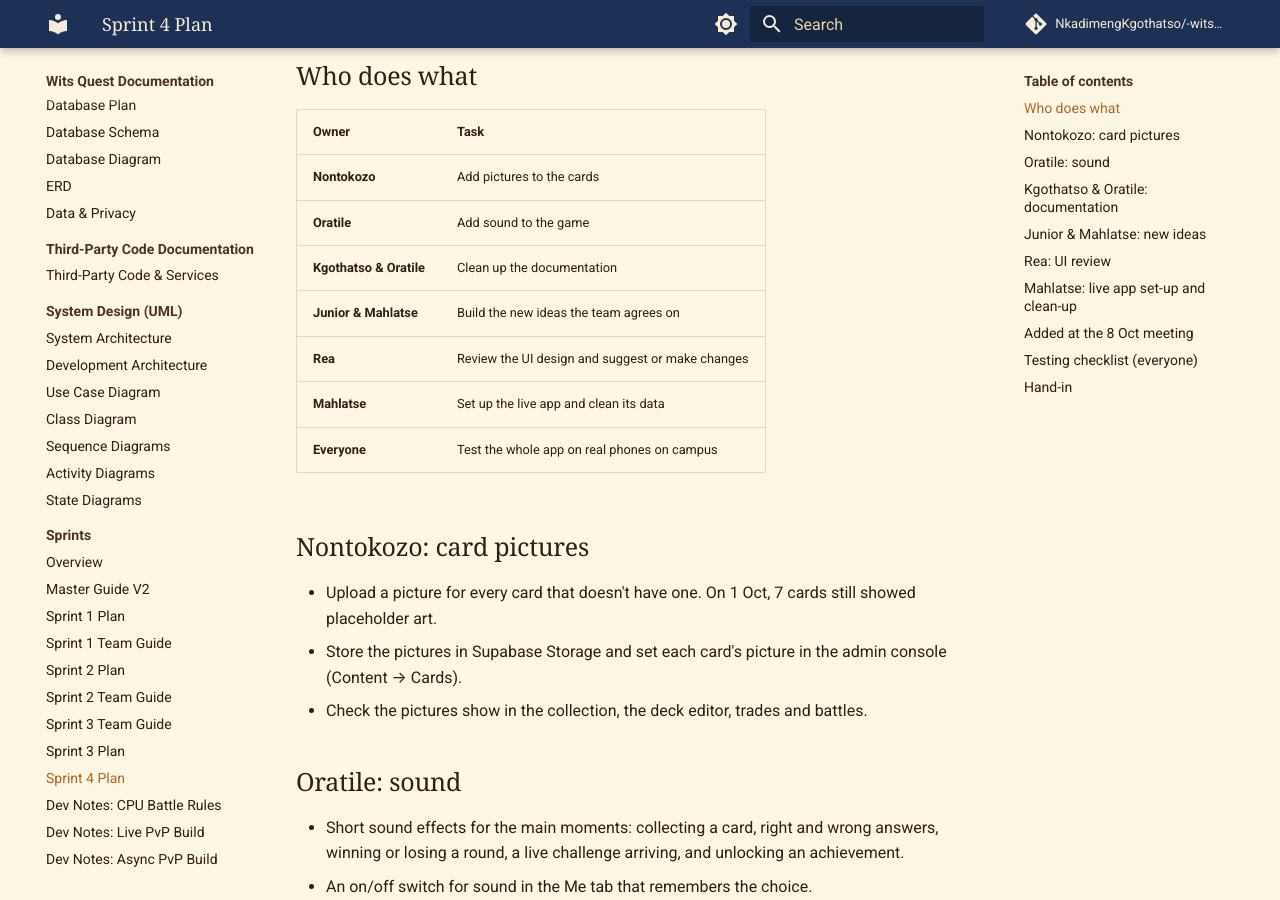
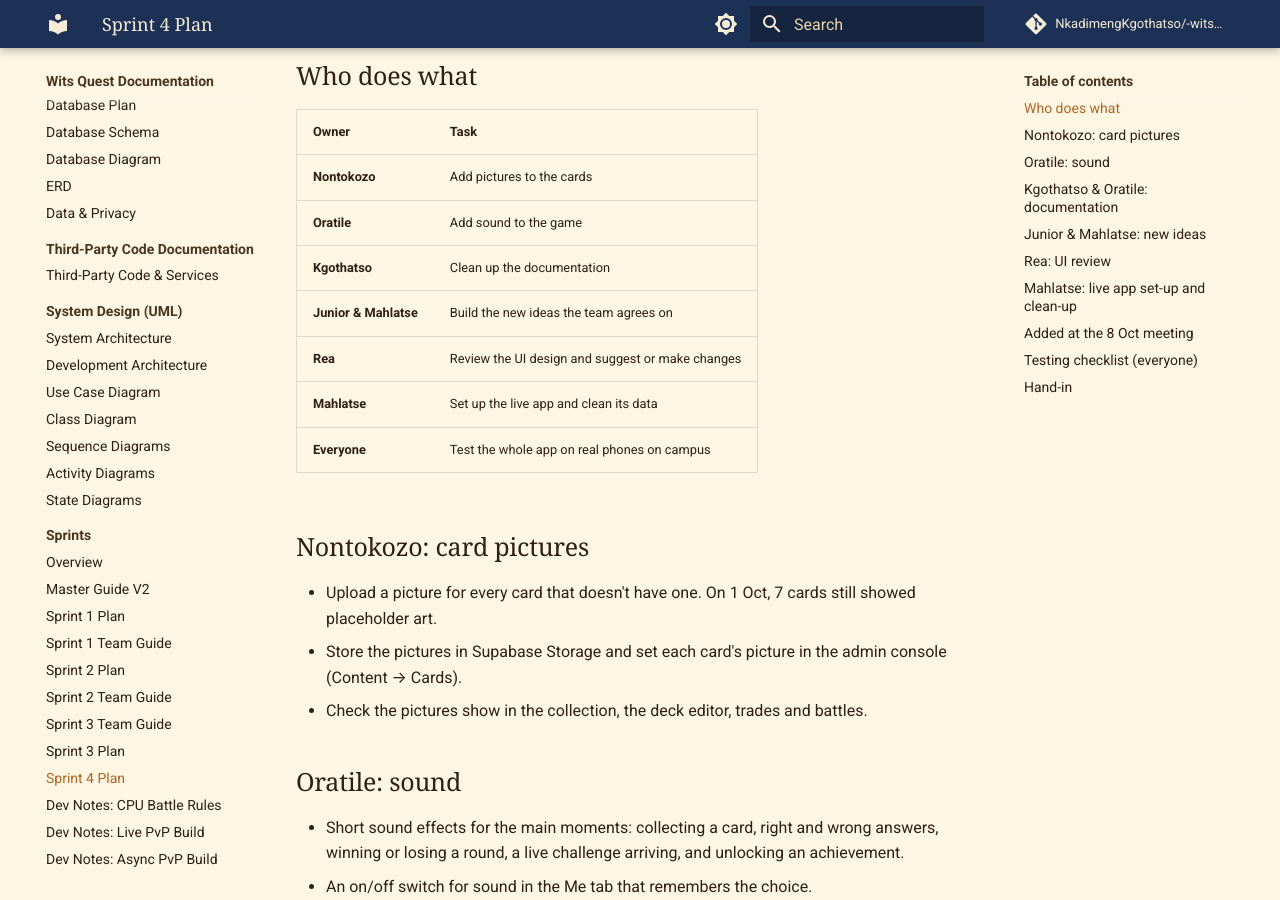
Before and after one commit to NkadimengKgothatso/-wits-quest, an MkDocs documentation site: the page built from docs/sprints/SPRINT4_PLAN.md, in a window 1280 px wide and 900 px high, scrolled down 348 px. Built offline with MkDocs 1.6.1 and Material for MkDocs 9.7.7, drawn with Linux system fonts in a browser that asks for light colours; comment, search, counter and statistics services are not loaded.

Commit message:
Update task ownership in SPRINT4_PLAN.md

```diff
--- a/docs/sprints/SPRINT4_PLAN.md
+++ b/docs/sprints/SPRINT4_PLAN.md
@@ -14,7 +14,7 @@ For the features built this sprint, see [Features by Sprint](../project/sprint-f
 | :--- | :--- |
 | **Nontokozo** | Add pictures to the cards |
 | **Oratile** | Add sound to the game |
-| **Kgothatso & Oratile** | Clean up the documentation |
+| **Kgothatso** | Clean up the documentation |
 | **Junior & Mahlatse** | Build the new ideas the team agrees on |
 | **Rea** | Review the UI design and suggest or make changes |
 | **Mahlatse** | Set up the live app and clean its data |
```
